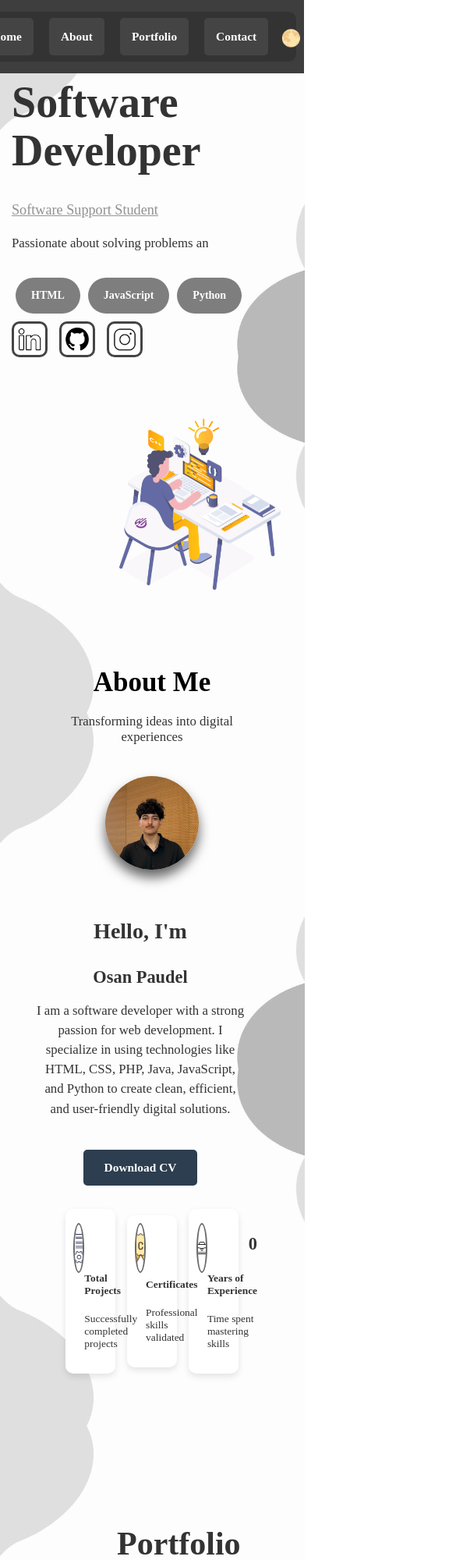
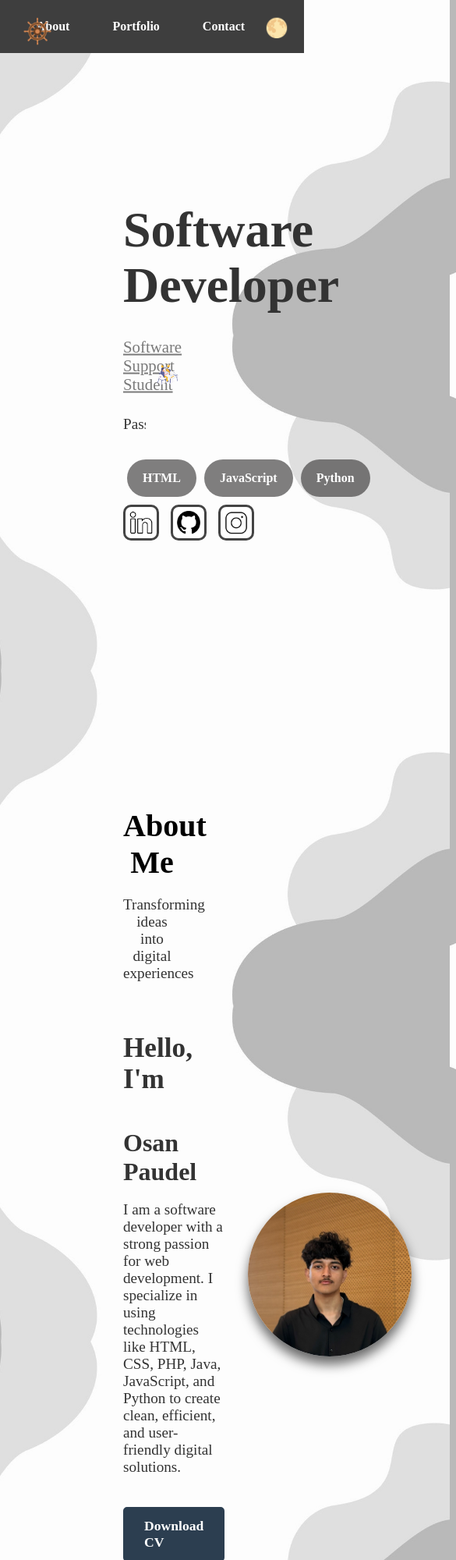
Before and after one commit to PaudelOsan/osan.com.np, a plain HTML site: page index.html in a window 390 px wide. Shown: the top 2000 px of the page at 78% size, 585 px wide, since content can reach past the window. Drawn offline with Linux system fonts and the light colour scheme.

Commit message:
Update styles.css

```diff
--- a/styles.css
+++ b/styles.css
@@ -1102,251 +1102,3 @@ footer {
 .project-link:hover {
     background-color: #e67e22;
 }
-
-/* Mobile Responsive Adjustments */
-@media (max-width: 768px) {
-    body {
-        margin: 0;
-        padding: 0;
-        font-size: 14px;
-        overflow-x: hidden;
-    }
-
-    /* Navbar Adjustments */
-    nav ul {
-        display: flex;
-        flex-direction: row;
-        justify-content: center;
-        align-items: center;
-        text-align: center;
-        background-color: #333;
-        border-radius: 10px;
-        padding: 5px;
-        width: 100%;
-        margin: 0; /* Remove margin */
-    }
-
-    nav ul li {
-        margin: 3px 10px;
-    }
-
-    nav ul li a {
-        padding: 15px;
-        color: #fff;
-        font-size: 1.1em;
-        background-color: #444;
-        border-radius: 5px;
-    }
-
-    nav ul li a:hover {
-        background-color: #f1c40f;
-        transform: scale(1.05);
-    }
-
-    /* Remove left side of navbar for mobile */
-    .steering-wheel-container {
-        display: none;
-    }
-
-    /* Home Section */
-    .home-section {
-        margin-top: 70px;
-        flex-direction: column;
-        text-align: center;
-        height: auto;
-        padding: 15px;
-    }
-
-    .left-half, .right-half {
-        width: 100%;
-    }
-
-    #animated-image {
-        width: 80%;
-        max-width: 100%;
-        object-fit: contain;
-        margin-top: 15px;
-    }
-
-    /* About Section */
-    .about-content {
-        display: flex;
-        flex-direction: column;
-        align-items: center; /* Center everything */
-        text-align: center;
-        gap: 10px;
-        padding: 10px;
-    }
-
-    .text-section, .image-section {
-        width: 100%;
-    }
-
-    /* Image Section */
-    .image-section {
-        order: 1;
-        display: flex;
-        justify-content: center;
-        align-items: center;
-        margin-bottom: 15px;
-    }
-
-    /* Profile Photo */
-    #profile-photo {
-        width: 120px;
-        height: 120px;
-        border-radius: 50%;
-        margin: 0;
-        object-fit: cover;
-    }
-
-    /* Text Section */
-    .text-section {
-        order: 2;
-        text-align: center;
-        margin-top: 10px;
-    }
-
-    .text-section h3 {
-        font-size: 2em;
-        font-weight: bold;
-        margin-bottom: 10px;
-    }
-
-    .text-section h4 {
-        font-size: 1.6em;
-        font-weight: 600;
-        margin-bottom: 10px;
-    }
-
-    .text-section p {
-        font-size: 1.1em;
-        line-height: 1.5;
-        color: #666;
-        margin-bottom: 10px;
-    }
-
-    /* Stats Section - Horizontal layout */
-    .stats-section {
-        display: flex;
-        flex-direction: row;
-        justify-content: center;
-        gap: 15px;
-        margin-top: 20px;
-        flex-wrap: wrap;
-    }
-
-    .stats-box {
-        width: 22%; /* Reduced size of stats box */
-        padding: 10px;
-        font-size: 0.8em;
-        text-align: center;
-        box-sizing: border-box;
-        margin-bottom: 20px; /* Added space between stats boxes */
-    }
-
-    .stats-box .icon-circle {
-        display: flex;
-        justify-content: center;
-        align-items: center;
-        margin-bottom: 10px;
-    }
-
-    .stats-box .icon-circle img {
-        width: 40px;
-        height: 40px;
-    }
-
-    /* Portfolio Showcase - Horizontal layout */
-    #portfolio {
-        margin-top: 50px;
-    }
-
-    .portfolio-rectangles {
-        flex-direction: row;
-        justify-content: center;
-        gap: 15px;
-    }
-
-    .portfolio-item {
-        width: 22%;
-        text-align: center;
-        font-size: 0.9em;
-        padding: 12px;
-        margin: 5px 0;
-    }
-
-    /* Tech Stack (Skills) */
-    .skills-container {
-        display: flex;
-        flex-wrap: wrap; /* Allow wrapping */
-        justify-content: center; /* Center the skills */
-        gap: 15px;
-        width: 100%;
-    }
-
-    .skill-item {
-        width: 18%; /* Set a small width for each skill item */
-        text-align: center;
-        padding: 10px;
-        font-size: 0.8em;
-        background-color: #444343;
-        border-radius: 10px;
-    }
-
-    .skill-item img {
-        width: 40px;
-        height: 40px;
-    }
-
-    /* Popups */
-    .projects-popup {
-        width: 80%;
-        height: 80%;
-        padding: 15px;
-        font-size: 0.9em;
-        margin: auto;
-        overflow-y: auto;
-        max-width: 400px;
-        max-height: 400px;
-    }
-
-    .popup-content {
-        padding: 15px;
-    }
-
-    .project-card {
-        font-size: 0.8em;
-    }
-
-    .project-info {
-        margin-top: 10px;
-    }
-
-    /* Contact Section */
-    .contact-container {
-        flex-direction: column;
-        padding: 10px;
-        margin-top: 30px;
-    }
-
-    .contact-left, .contact-right {
-        width: 100%;
-        text-align: center;
-    }
-
-    .contact-right {
-        padding: 8px;
-    }
-
-    .input-group input, .input-group textarea {
-        font-size: 0.8em;
-        padding: 6px;
-    }
-
-    /* Footer */
-    footer {
-        padding: 6px;
-        font-size: 0.7em;
-    }
-}
```
